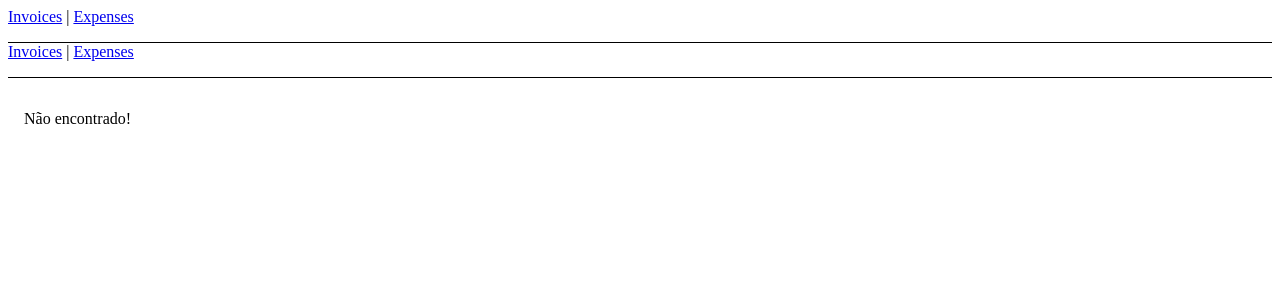
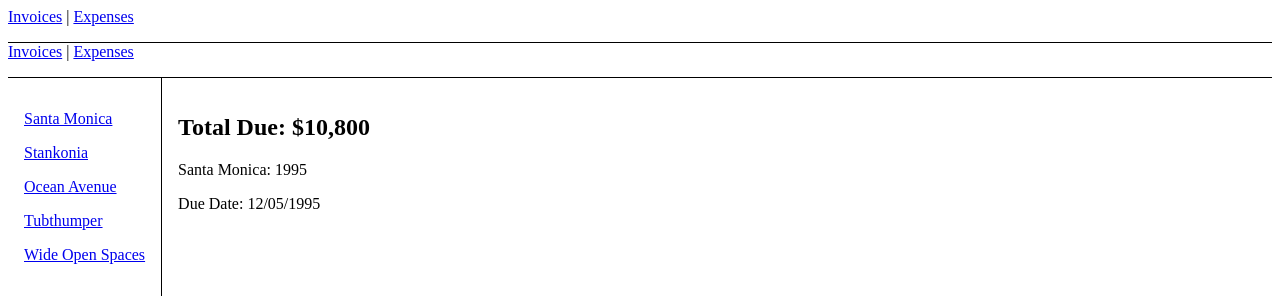
Before and after one commit to adrianoabreu/devsuperior-tutorial-react-router-dom, a React (Vite) app: page /invoices/1995 in a window 1280 px wide. Shown: the top 302 px of the page. Built offline with nearby package versions, Linux system fonts and the light colour scheme.

Commit message:
ReactJS - Acessando parâmetros de URL

```diff
--- a/src/data.ts
+++ b/src/data.ts
@@ -34,3 +34,7 @@
 export function getInvoices() {
   return invoices;
 }
+
+export function getInvoice(number: any) {
+  return invoices.find((invoice) => invoice.number === number);
+}
--- a/src/main.tsx
+++ b/src/main.tsx
@@ -4,6 +4,7 @@
 import Expenses from './routes/Expenses/index.tsx'
 import Invoices from './routes/Invoices/index.tsx'
 import NotFound from './routes/NotFound/index.tsx'
+import Invoice from './routes/Invoices/Invoice/index.tsx'
 
 createRoot(document.getElementById('root')!).render(
   <BrowserRouter>
@@ -11,7 +12,9 @@
     <Routes>
       <Route path="/" element={<App />}>
         <Route path="expenses" element={<Expenses />} />
-        <Route path="invoices" element={<Invoices />} />
+        <Route path="invoices" element={<Invoices />} >
+          <Route path=":invoiceId" element={<Invoice />} />
+        </Route>
         <Route path="*" element={<NotFound />} />
       </Route>
     </Routes>
--- /dev/null
+++ b/src/routes/Invoices/Invoice/index.tsx
@@ -0,0 +1,25 @@
+import { useParams } from "react-router-dom";
+import { getInvoice } from "../../../data";
+
+export default function Invoice() {
+
+    const params = useParams();
+
+    const invoice = getInvoice(Number(params.invoiceId));
+
+    return (
+        <>
+            {
+                invoice &&
+                <main style={{ padding: "1rem" }}>
+                    <h2>Total Due: {invoice.amount}</h2>
+                    <p>
+                        {invoice.name}: {invoice.number}
+                    </p>
+                    <p>Due Date: {invoice.due}</p>
+                </main>
+
+            }
+        </>
+    );
+}
--- a/src/routes/Invoices/index.tsx
+++ b/src/routes/Invoices/index.tsx
@@ -1,4 +1,4 @@
-import { Link } from "react-router-dom";
+import { Link, Outlet } from "react-router-dom";
 import { getInvoices } from "../../data";
 
 export default function Invoices() {
@@ -23,6 +23,7 @@
                     </Link>
                 ))}
             </nav>
+            <Outlet/>
         </div>
     );
 }
```
